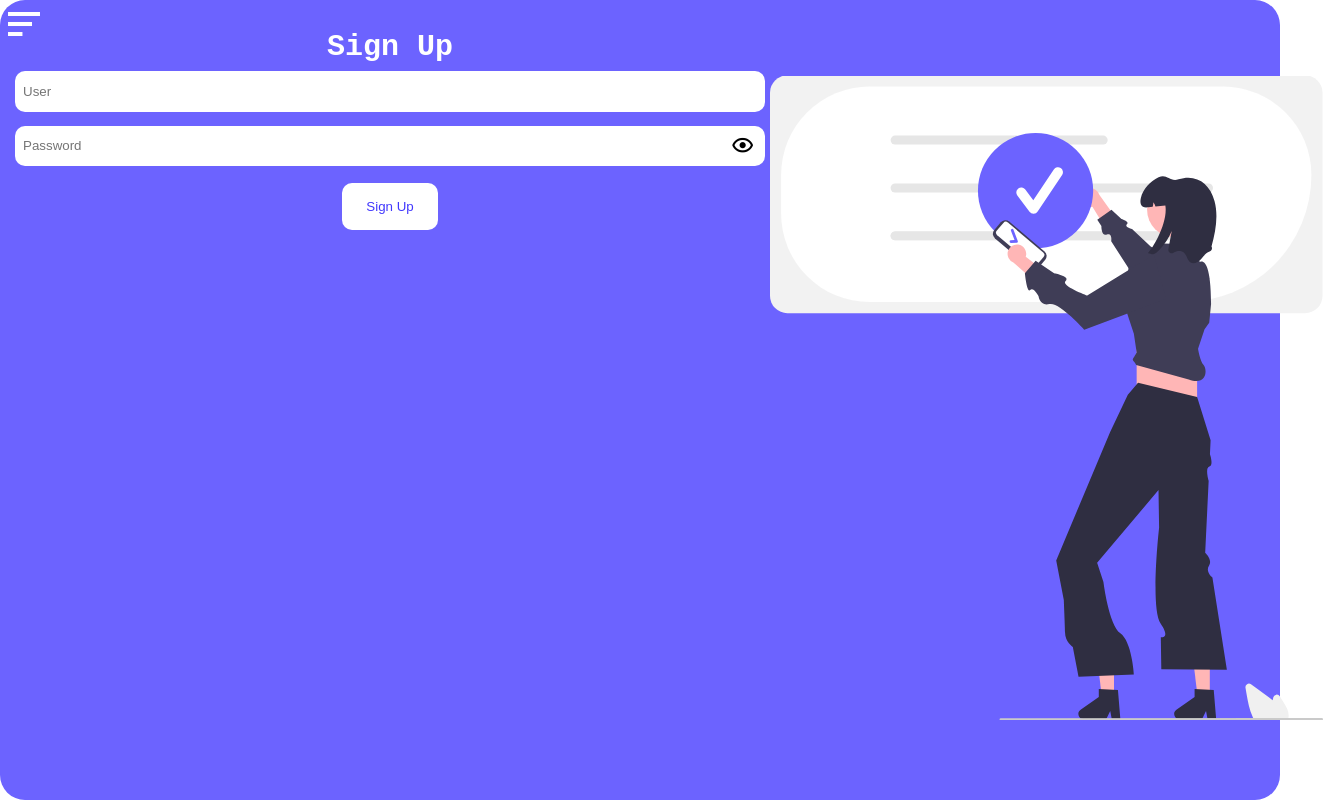
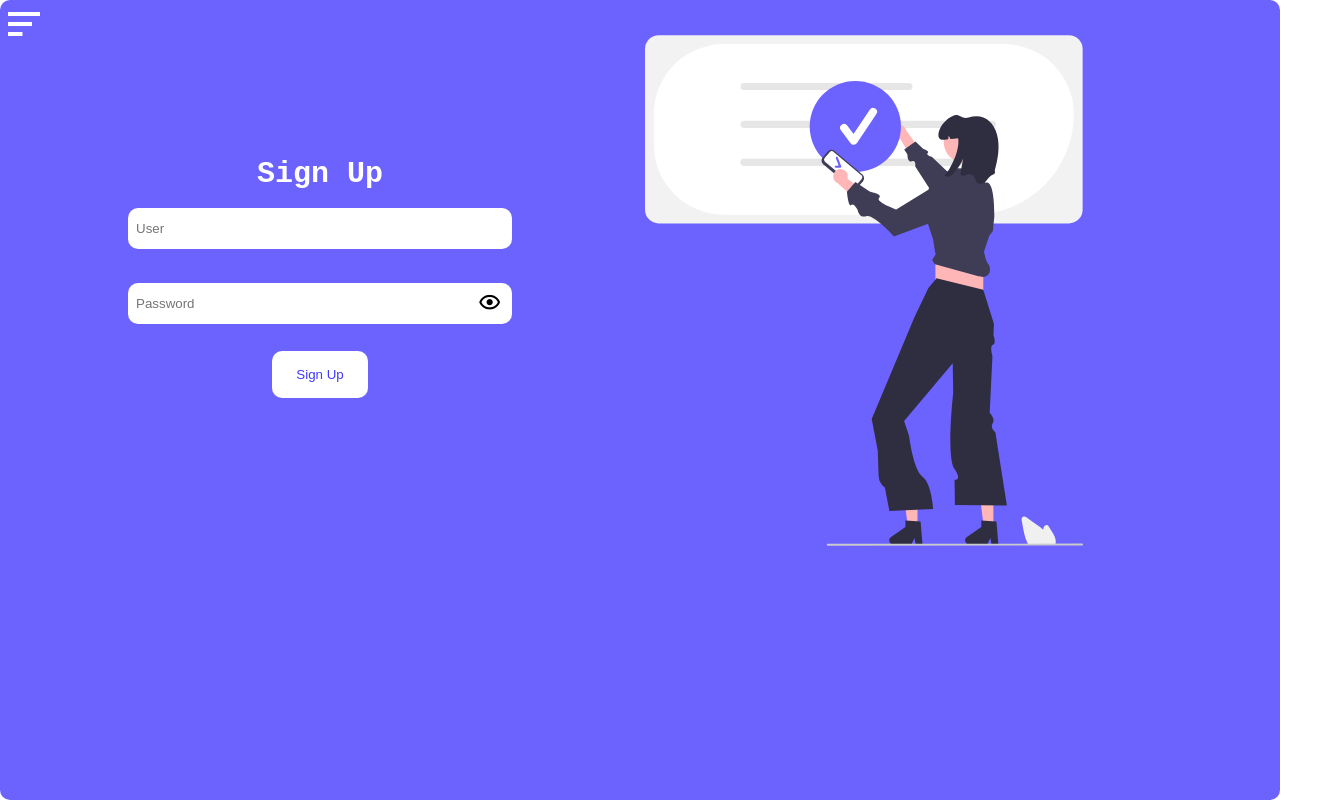
Before and after one commit to codeboy0704/supermark-client, a React (Vite) app: page /signup in a window 1280 px wide. Shown: the whole page, 1328 px wide, since content can reach past the window. Built offline with nearby package versions, Linux system fonts and the light colour scheme; no server answers.

Commit message:
signup request error(solved), menu design(tablet,cellphone), proxy done

```diff
--- a/src/App.css
+++ b/src/App.css
@@ -22,17 +22,29 @@ button {
   flex-flow: column wrap;
   background-color: #6c63ff;
   padding: 20px 15px;
-  margin: auto 0;
+  margin: 0;
   align-items: center;
-  border-radius: 25px;
+  border-radius: 10px;
   height: 100%;
+  justify-content: center;
 }
 
-.form_container form h2 {
+.form_txt {
+  display: flex;
+  flex-flow: column wrap;
+  align-items: center;
+  justify-content: center;
+  width: 100%;
+  height: 60%;
+  margin: 5x 10px 25px 1px;
+  /* padding: 20px; */
+}
+
+.form_txt h2 {
   color: #fff;
   font-family: "Courier New", Courier, monospace;
   font-size: 30px;
-  margin-top: 10px;
+  margin-top: 5px;
 }
 
 .form_container form input {
@@ -44,12 +56,12 @@ button {
   border-radius: 10px;
 }
 
-.form_container form div {
+.form_txt div {
   width: 60%;
   position: relative;
 }
 
-.form_container form div input {
+.form_txt div input {
   width: 100%;
 }
 
@@ -74,9 +86,9 @@ button {
 }
 
 .form_container form picture {
-  width: 45%;
+  width: 150px;
   padding: 5px;
-  margin: auto;
+  margin: 0;
 }
 
 .form_container picture img {
@@ -149,3 +161,27 @@ button {
   font-family: "Gill Sans", "Gill Sans MT", Calibri, "Trebuchet MS", sans-serif;
   font-size: 20px;
 }
+
+/* Tablet design  */
+
+@media (min-width: 550px) {
+  .form_txt {
+    grid-column: 1/2;
+    grid-row: 1/5;
+    gap: 3%;
+  }
+
+  .form_container form {
+    display: grid;
+    grid-template-columns: repeat(2, 1fr);
+    grid-template-rows: repeat(5, 140px);
+    padding: 0;
+  }
+
+  .form_container form picture {
+    grid-column: 2/4;
+    grid-row: 2/4;
+    width: 70%;
+    padding-top: 30px;
+  }
+}
--- a/src/App.jsx
+++ b/src/App.jsx
@@ -9,8 +9,8 @@ import { useEffect } from "react";
 import Menu from "./components/Menu";
 const fetchData = async () => {
   try {
-    const user = { username: "Ian Flores", password: "Draigon2004" };
-    const req = await axios.post("http://localhost:8000/signup", user);
+    const user = { username: "Ian Flores", password: "Draigon_2004" };
+    const req = await axios.post("api/signup", user);
     const res = await req.data;
     console.log(res);
   } catch (e) {
--- a/src/components/Form.jsx
+++ b/src/components/Form.jsx
@@ -10,12 +10,13 @@ function Form() {
   const [passwordType, setPasswordType] = useState(false);
   const [userName, setUserName] = useState("");
   const [password, setPassword] = useState("");
-  const [userError, setUserError] = useState({ message: "", sta: true });
+  const [userError, setUserError] = useState({ message: "", sta: false });
   const [passwordError, setPasswordError] = useState({
     message: "",
-    sta: true,
+    sta: false,
   });
-  const userInfo = { name: userName, password: password };
+  const userInfo = { username: userName, password: password };
+  console.log(userInfo);
   const redirect = () => {
     validation.inLocal() ? (window.location = "/") : null;
   };
@@ -32,7 +33,7 @@ function Form() {
 
   const sendUser = async (user) => {
     try {
-      const req = await axios.post("http://localhost:4000/user", user);
+      const req = await axios.post("/api/signup", user);
       const res = await req.data;
       return res;
     } catch (e) {
@@ -52,11 +53,10 @@ function Form() {
       setError: handlePasswordError,
     });
 
-    if (!userVAl.sta || !passVal.sta) {
+    if (userVAl.sta || passVal.sta) {
       return;
     } else {
       sendUser(user);
-      saveInLocal(user);
       setUserName("");
       setPassword("");
       redirect();
@@ -65,6 +65,7 @@ function Form() {
   return (
     <div className="form_container">
       <form>
+        <div className="form_txt">
           <h2>Sign Up</h2>
           <input
             type="text"
@@ -74,7 +75,7 @@ function Form() {
               setUserName(e.target.value);
               setUserError({ message: "", sta: true });
             }}
-          style={{ background: !userError.sta ? "#df7f7f" : null }}
+            style={{ background: userError.sta ? "#df7f7f" : null }}
           />
           <small style={{ color: "#fff", fontSize: "15px" }}>
             {userError.message}
@@ -87,7 +88,7 @@ function Form() {
               onChange={(e) => {
                 setPassword(e.target.value);
               }}
-            style={{ background: !passwordError.sta ? "#df7f7f" : null }}
+              style={{ background: passwordError.sta ? "#df7f7f" : null }}
             ></input>
             <i
               onClick={() => {
@@ -99,7 +100,6 @@ function Form() {
               {passwordError.message}
             </small>
           </div>
-
           <button
             className="sign_btn"
             onClick={(e) => {
@@ -109,6 +109,8 @@ function Form() {
           >
             Sign Up
           </button>
+        </div>
+
         <picture>
           <img src={Auth} alt="sign up" />
         </picture>
--- a/src/validations/signUp.validation.js
+++ b/src/validations/signUp.validation.js
@@ -5,17 +5,18 @@ export const inLocal = () => {
 };
 
 export const userValidation = ({ user, error, setError }) => {
-  if (!user.length) setError({ message: "Empty input", sta: false });
+  if (!user.length == 0) setError({ message: "Empty input", sta: true });
   if (user.length < 8) {
     setError({
       message: "User must contain 8 characters at least",
-      sta: false,
+      sta: true,
     });
-  } else if (user.length === Number) {
-    setError({ message: "The User cannot be a Number", sta: false });
+  } else if (typeof user === "number") {
+    setError({ message: "The User cannot be a Number", sta: true });
   } else {
-    setError({ message: "", sta: true });
+    setError({ message: "", sta: false, error: false });
   }
+  console.log(error);
   return error;
 };
 
@@ -24,15 +25,15 @@ export const passwordValidation = ({ password, error, setError }) => {
     /^(?=.*[0-9])(?=.*[!@#$%^&*_:])[a-zA-Z0-9!@#$%^&*_:]{6,16}$/;
 
   if (!password.length) {
-    setError({ message: "Fill The password please", sta: false });
+    setError({ message: "Fill The password please", sta: true });
   } else if (!regularExpression.test(password)) {
     setError({
       message:
         "password should contain at least one number and one special character",
-      sta: false,
+      sta: true,
     });
   } else {
-    setError({ message: "", sta: true });
+    setError({ message: "", sta: false });
   }
   return error;
 };
--- a/vite.config.js
+++ b/vite.config.js
@@ -1,7 +1,12 @@
-import { defineConfig } from 'vite'
-import react from '@vitejs/plugin-react'
+import { defineConfig } from "vite";
+import react from "@vitejs/plugin-react";
 
 // https://vitejs.dev/config/
 export default defineConfig({
-  plugins: [react()]
-})
+  server: {
+    proxy: {
+      "/api": "http://localhost:8000",
+    },
+  },
+  plugins: [react()],
+});
```
Lines whose indentation alone changed are shown as unchanged.
